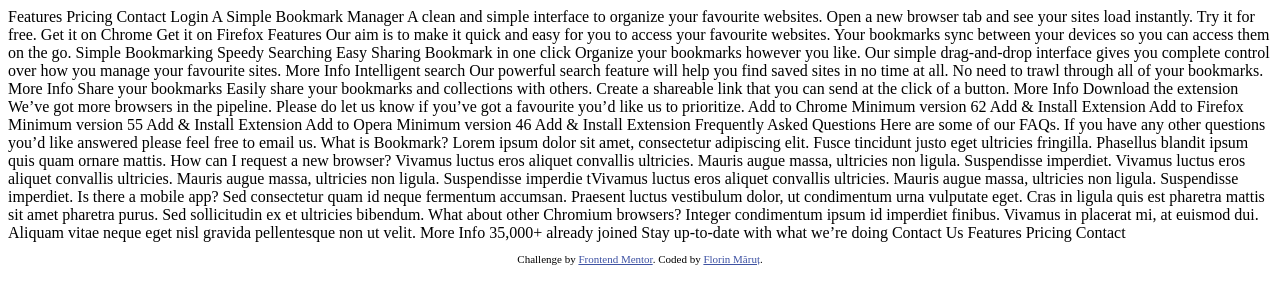
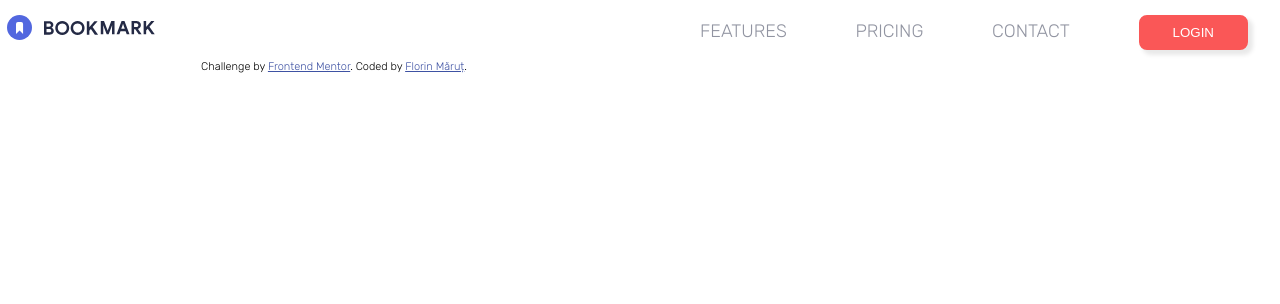
Before and after one commit to florinmarut/bookmark, a plain HTML site: page index.html in a window 1280 px wide. Drawn offline with Linux system fonts and the light colour scheme.

Commit message:
add navbar

```diff
--- a/index.html
+++ b/index.html
@@ -5,124 +5,31 @@
   <meta name="viewport" content="width=device-width, initial-scale=1.0"> <!-- displays site properly based on user's device -->
 
   <link rel="icon" type="image/png" sizes="32x32" href="./images/favicon-32x32.png">
+  <link rel="stylesheet" type="text/css" href="styles.css">
+
+  <!-- Google Fonts -->
+  <link href="https://fonts.googleapis.com/css2?family=Rubik:wght@300&display=swap" rel="stylesheet">
 
   <title>Frontend Mentor | Bookmark landing page</title>
-
-  <!-- Feel free to remove these styles or customise in your own stylesheet 👍 -->
-  <style>
-    .attribution { font-size: 11px; text-align: center; }
-    .attribution a { color: hsl(228, 45%, 44%); }
-  </style>
 </head>
 <body>
-
-  Features
-  Pricing
-  Contact
-  Login
-
-  A Simple Bookmark Manager
-
-  A clean and simple interface to organize your favourite websites. Open a new
-  browser tab and see your sites load instantly. Try it for free.
-
-  Get it on Chrome
-  Get it on Firefox
-
-  Features
-
-  Our aim is to make it quick and easy for you to access your favourite websites.
-  Your bookmarks sync between your devices so you can access them on the go.
-
-  Simple Bookmarking
-  Speedy Searching
-  Easy Sharing
-
-  Bookmark in one click
-
-  Organize your bookmarks however you like. Our simple drag-and-drop interface
-  gives you complete control over how you manage your favourite sites.
-
-  More Info
-
-  Intelligent search
-
-  Our powerful search feature will help you find saved sites in no time at all.
-  No need to trawl through all of your bookmarks.
-
-  More Info
-
-  Share your bookmarks
-
-  Easily share your bookmarks and collections with others. Create a shareable
-  link that you can send at the click of a button.
-
-  More Info
-
-  Download the extension
-
-  We’ve got more browsers in the pipeline. Please do let us know if you’ve
-  got a favourite you’d like us to prioritize.
-
-  Add to Chrome
-  Minimum version 62
-  Add & Install Extension
-
-  Add to Firefox
-  Minimum version 55
-  Add & Install Extension
-
-  Add to Opera
-  Minimum version 46
-  Add & Install Extension
-
-  Frequently Asked Questions
-
-  Here are some of our FAQs. If you have any other questions you’d like
-  answered please feel free to email us.
-
-  <!-- Question 1 -->
-  What is Bookmark?
-
-  <!-- Answer 1 -->
-  Lorem ipsum dolor sit amet, consectetur adipiscing elit. Fusce tincidunt
-  justo eget ultricies fringilla. Phasellus blandit ipsum quis quam ornare mattis.
-
-  <!-- Question 2 -->
-  How can I request a new browser?
-
-  <!-- Answer 2 -->
-  Vivamus luctus eros aliquet convallis ultricies. Mauris augue massa, ultricies non ligula.
-  Suspendisse imperdiet. Vivamus luctus eros aliquet convallis ultricies. Mauris augue massa,
-  ultricies non ligula. Suspendisse imperdie tVivamus luctus eros aliquet convallis ultricies.
-  Mauris augue massa, ultricies non ligula. Suspendisse imperdiet.
-
-  <!-- Question 3 -->
-  Is there a mobile app?
-
-  <!-- Answer 3 -->
-  Sed consectetur quam id neque fermentum accumsan. Praesent luctus vestibulum dolor, ut condimentum
-  urna vulputate eget. Cras in ligula quis est pharetra mattis sit amet pharetra purus. Sed
-  sollicitudin ex et ultricies bibendum.
-
-  <!-- Question 4 -->
-  What about other Chromium browsers?
-
-  <!-- Answer 4 -->
-  Integer condimentum ipsum id imperdiet finibus. Vivamus in placerat mi, at euismod dui. Aliquam
-  vitae neque eget nisl gravida pellentesque non ut velit.
-
-  More Info
-
-  35,000+ already joined
-
-  Stay up-to-date with what we’re doing
-
-  Contact Us
-
-  Features
-  Pricing
-  Contact
+  <div class="navbar">
+    <img class="bookmark-logo" src="images/logo-bookmark.svg" alt="bookmark logo">
+    <ul class="nav-items">
+      <li class="nav-item">
+        <a class="nav-link" href="#">Features</a>
+      </li>
+      <li class="nav-item">
+        <a class="nav-link" href="#">Pricing</a>
+      </li>
+      <li class="nav-item">
+        <a class="nav-link" href="#">Contact</a>
+      </li>
+      <li class="nav-item">
+        <button class="login-button">Login</button>
+      </li>
+    </ul>
+  </div>
 
   <footer>
     <p class="attribution">
--- /dev/null
+++ b/styles.css
@@ -0,0 +1,57 @@
+*{
+    margin: 0;
+    padding: 0;
+}
+
+body{
+    font-family: 'Rubik', sans-serif;
+    font-size: 18px;
+    font-weight: 400;
+}
+
+/* De făcut ceva cu astea */
+.attribution { font-size: 11px; text-align: center; }
+.attribution a { color: hsl(228, 45%, 44%); }
+
+/* Navbar style */
+.bookmark-logo{
+    margin: 15px 7px;
+}
+.nav-items{
+    list-style-type: none;
+    float: right;
+}
+
+.nav-item{
+    text-decoration: none;
+    display: inline-block;
+    padding: 15px 32px;
+}
+
+.nav-link{
+    color: hsl(229, 8%, 60%);
+    text-decoration: none;
+    text-transform: uppercase;
+    transition-duration: 0.4s;
+}
+
+.nav-link:hover{
+    color: hsl(0, 94%, 66%);
+}
+
+.login-button{
+    background-color: hsl(0, 94%, 66%);
+    border: 2px solid hsl(0, 94%, 66%);
+    border-radius: 8px;
+    box-shadow: 4px 4px 4px 1px rgb(233, 233, 233);
+    box-sizing: border-box;
+    color: #fff;
+    padding: 8px 32px;
+    text-transform: uppercase;
+    transition-duration: 0.4s;
+}
+
+.login-button:hover{
+    background-color: #fff;
+    color: hsl(0, 94%, 66%);
+}
```
